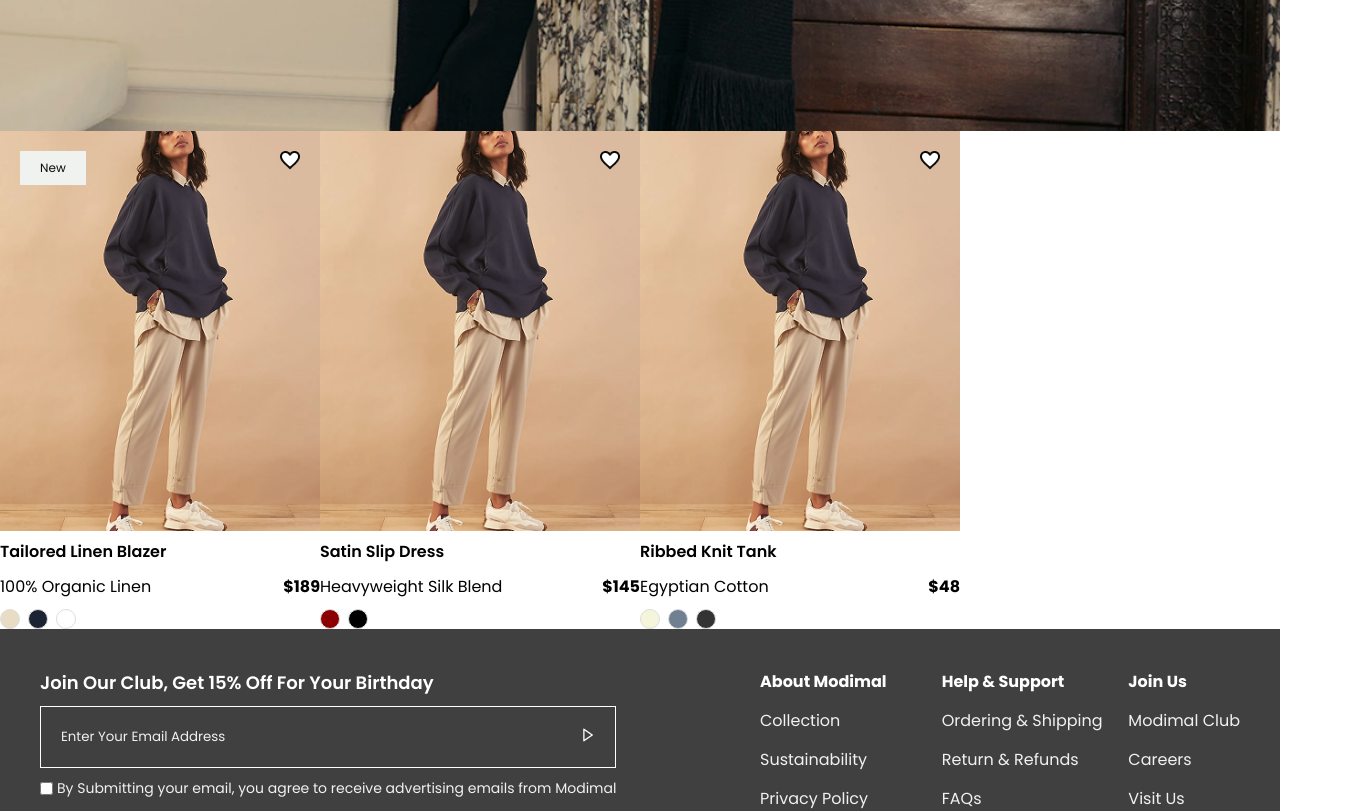
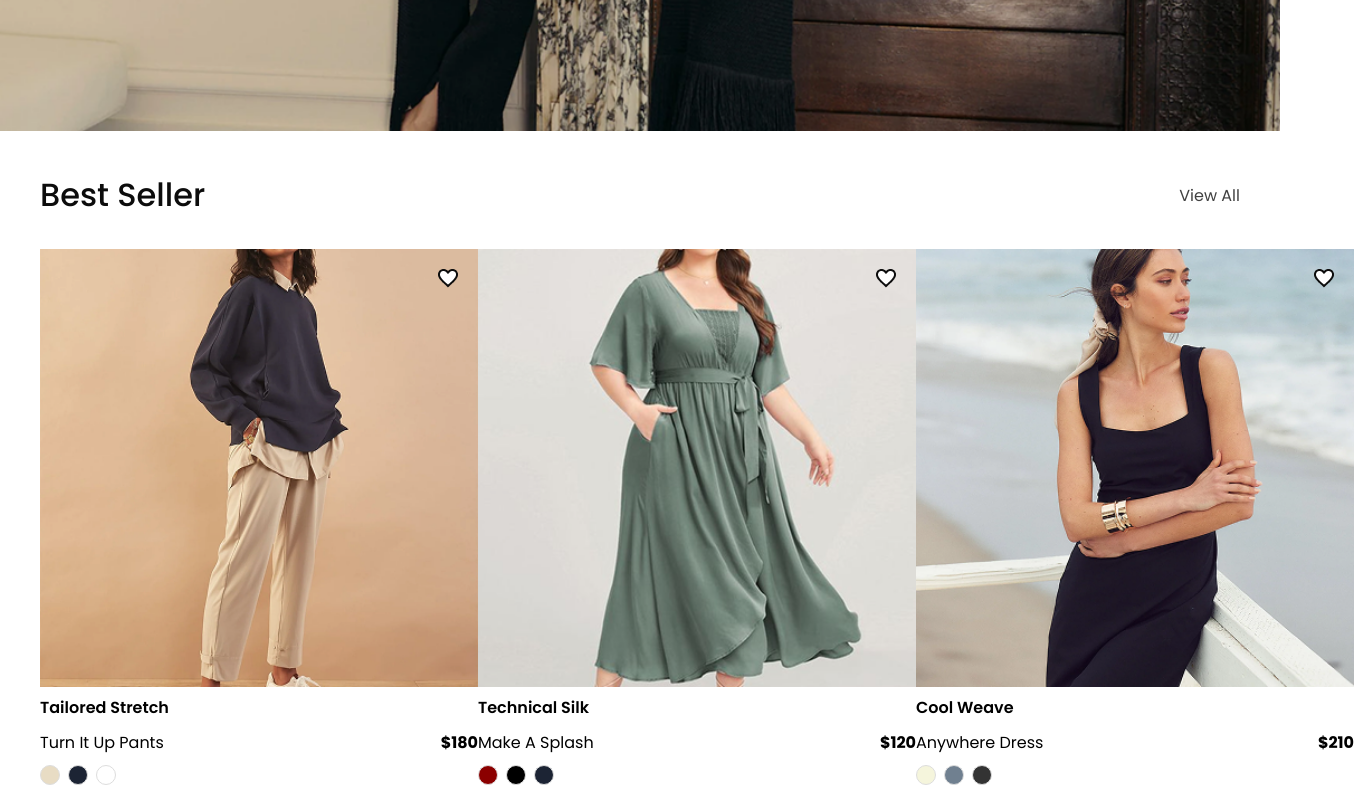
Before and after one commit to nofugazidev/modimal, a React (Vite) app: page / in a window 1280 px wide. Shown: the part 680-1491 px from the top of the page, 1354 px wide, since content can reach past the window. Built offline with nearby package versions, Linux system fonts and the light colour scheme; a web font is replaced by a local one.

Commit message:
build: best seller section

```diff
--- a/src/components/common/product-card.tsx
+++ b/src/components/common/product-card.tsx
@@ -39,8 +39,8 @@ const ProductCard: React.FC<ProductCardProps> = ({
           backgroundRepeat: "no-repeat",
           backgroundSize: "cover",
           backgroundPosition: "center",
-          minHeight: "400px",
-          minWidth: "320px",
+          minHeight: "438px",
+          minWidth: "438px",
         }}
       >
         {tag && <div>{tag}</div>}
@@ -88,6 +88,7 @@ const Wrapper = styled.div`
     }
     & > img {
       margin-left: auto;
+      cursor: pointer;
     }
   }
 
@@ -98,6 +99,7 @@ const Wrapper = styled.div`
 
     p {
       font-weight: 600;
+      text-transform: capitalize;
     }
 
     .det-text {
@@ -109,6 +111,7 @@ const Wrapper = styled.div`
       small {
         font-size: 16px;
         font-weight: 400;
+        text-transform: capitalize;
       }
     }
 
--- a/src/pages/best-seller.tsx
+++ b/src/pages/best-seller.tsx
@@ -1,38 +1,49 @@
 import React from "react";
 import bestone from "@/assets/images/best-one.png";
+import besttwo from "@/assets/images/best-two.png";
+import bestthree from "@/assets/images/best-three.png";
 import ProductCard from "@/components/common/product-card";
+import styled from "styled-components";
+import { Link } from "react-router-dom";
+import { colors } from "@/constants/colors";
 
 const BestSeller: React.FC = () => {
   const sampleProducts = [
     {
       id: 1,
-      name: "Tailored Linen Blazer",
-      detail: "100% Organic Linen",
-      price: 189,
-      tag: "New",
+      name: "tailored stretch",
+      detail: "turn it up pants",
+      price: 180,
       image: bestone,
-      colors: ["#E8DCC4", "#1C2434", "#FFFFFF"], // Sand, Navy, White
+      colors: ["#E8DCC4", "#1C2434", "#FFFFFF"],
     },
     {
       id: 2,
-      name: "Satin Slip Dress",
-      detail: "Heavyweight Silk Blend",
-      price: 145,
-      image: bestone,
-      colors: ["#8B0000", "#000000"], // Deep Red, Onyx
+      name: "technical silk",
+      detail: "make a splash",
+      price: 120,
+      image: besttwo,
+      colors: ["#8B0000", "#000000", "#1C2434"],
     },
     {
       id: 3,
-      name: "Ribbed Knit Tank",
-      detail: "Egyptian Cotton",
-      price: 48,
-      image: bestone,
-      colors: ["#F5F5DC", "#708090", "#333333"], // Beige, Slate, Charcoal
+      name: "cool weave",
+      detail: "anywhere dress",
+      price: 210,
+      image: bestthree,
+      colors: ["#F5F5DC", "#708090", "#333333"],
     },
   ];
 
   return (
-    <div style={{display: 'flex'}}>
+    <Wrapper>
+      <header>
+        <h1>best seller</h1>
+        <Link to="/" id="view-btn">
+          view all
+        </Link>
+      </header>
+      <ProductWrapper>
         {sampleProducts.map((product) => (
           <ProductCard
             key={product.id}
@@ -44,8 +55,41 @@ const BestSeller: React.FC = () => {
             colors={product.colors}
           />
         ))}
-    </div>
+      </ProductWrapper>
+    </Wrapper>
   );
 };
 
 export default BestSeller;
+
+const Wrapper = styled.div`
+  display: flex;
+  flex-direction: column;
+  padding: 40px;
+  gap: 30px;
+
+  header {
+    display: flex;
+    align-items: center;
+    justify-content: space-between;
+
+    h1 {
+      color: ${colors.black};
+      font-weight: 500;
+      text-transform: capitalize;
+    }
+
+    #view-btn {
+      text-transform: capitalize;
+      color: ${colors.deepGray};
+      font-weight: 400;
+      text-decoration: none;
+    }
+  }
+`;
+
+const ProductWrapper = styled.div`
+  display: flex;
+  align-items: center;
+  justify-content: space-between;
+`;
```
Lines whose indentation alone changed are shown as unchanged.
